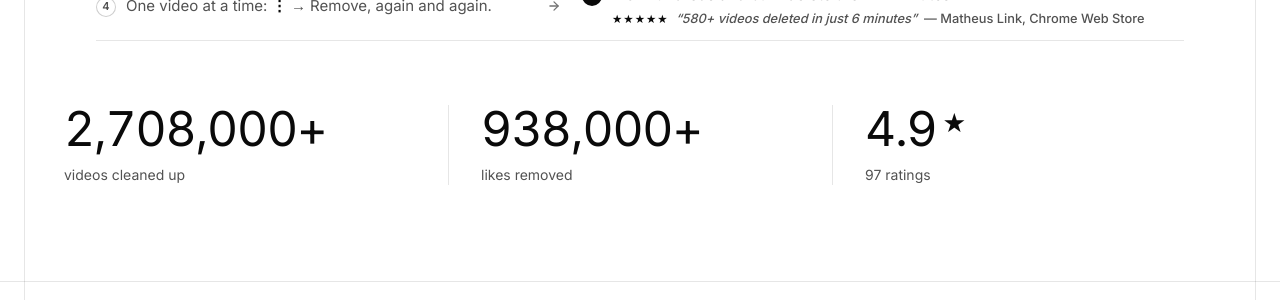
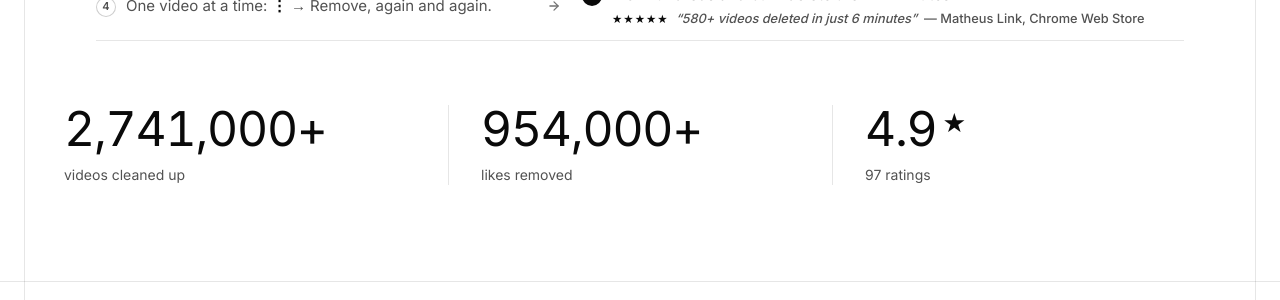
Before and after one commit to dominic-lam/tidywl-site, a Jekyll site: the page built from index.html, in a window 1280 px wide and 900 px high, scrolled down 868 px. Shown: the part 161-461 px from the top of the window. Built offline with Jekyll 4.4.1, drawn with Linux system fonts in a browser that asks for light colours.

Commit message:
chore: update usage totals (auto)

```diff
--- a/_data/usage.yml
+++ b/_data/usage.yml
@@ -5,10 +5,10 @@
 # Each *Raw is the unrounded value that counter's monotonic guard
 # compares against on the next run. One lastUpdated covers all three:
 # the run is all-or-nothing, so they always come from one response.
-deletedTotal: "2,708,000"
-deletedRaw: 2708514
-unlikedTotal: "938,000"
-unlikedRaw: 938800
-movedTotal: "341,000"
-movedRaw: 341563
-lastUpdated: "2026-11-07"
+deletedTotal: "2,741,000"
+deletedRaw: 2741288
+unlikedTotal: "954,000"
+unlikedRaw: 954520
+movedTotal: "343,000"
+movedRaw: 343752
+lastUpdated: "2026-11-08"
```
